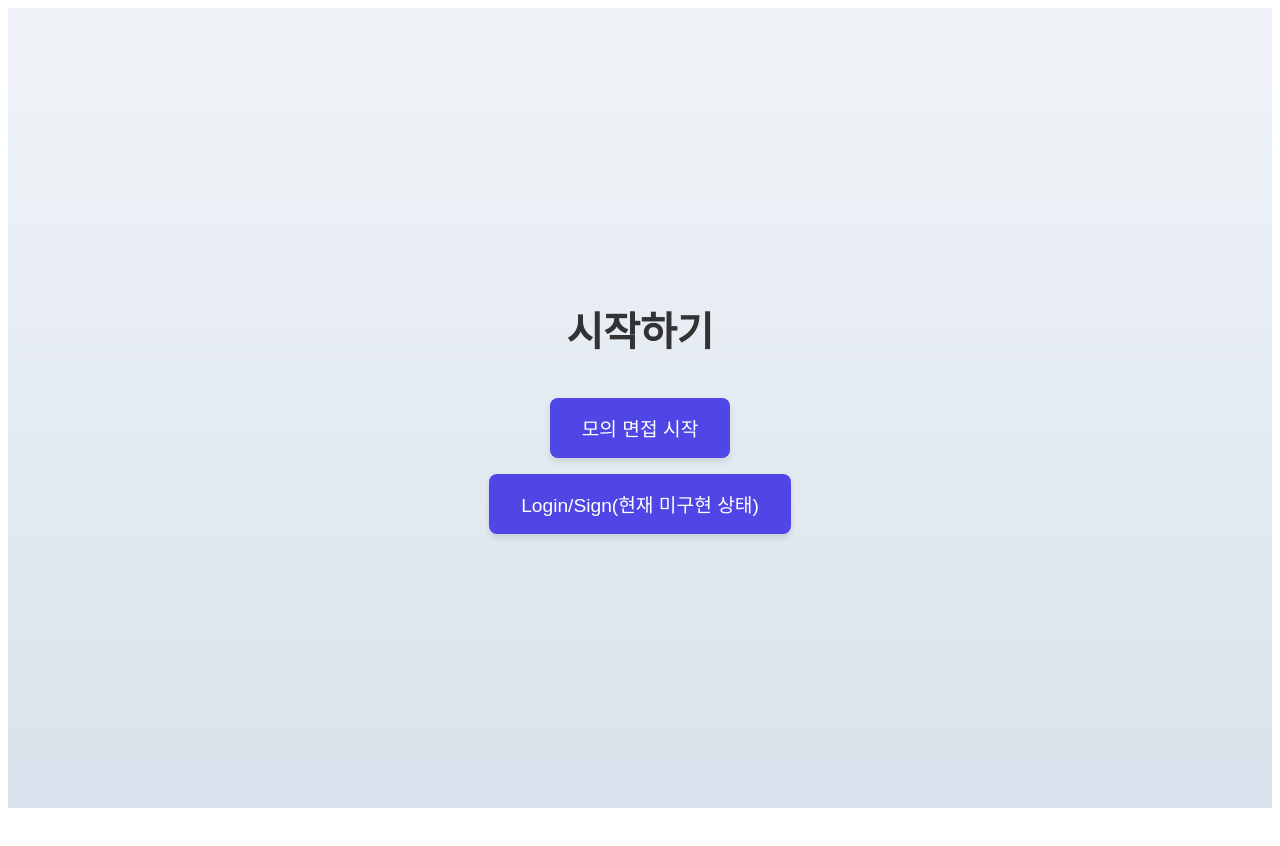
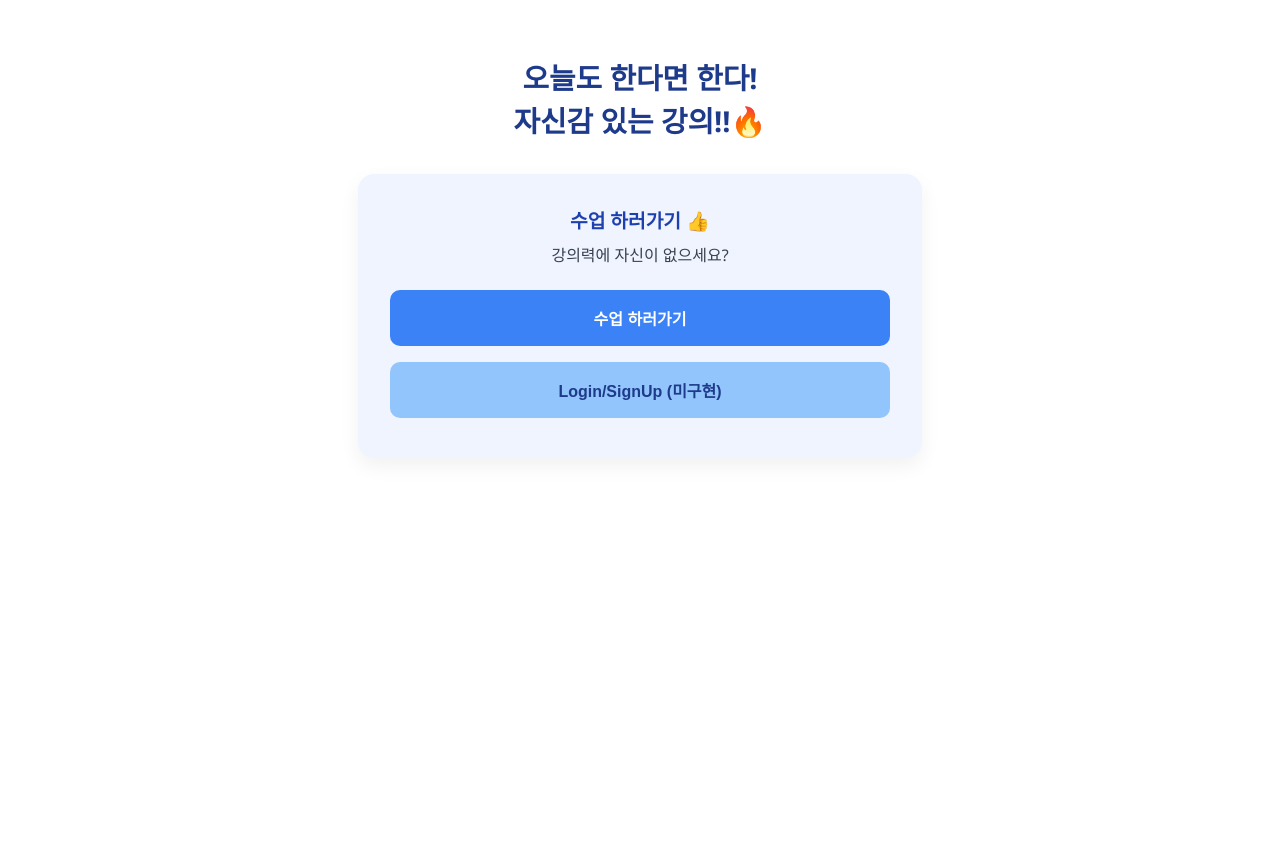
Before and after one commit to Capstone-2025-Spring/Frontend, a React (Create React App) app: page / in a window 1280 px wide. Shown: the top 846 px of the page. Before the commit the page ends 816 px from the top, so only its background shows below. Built offline with nearby package versions, Linux system fonts and the light colour scheme.

Commit message:
UI 설계 demo - mockData

```diff
--- a/src/pages/MainPage.js
+++ b/src/pages/MainPage.js
@@ -2,64 +2,93 @@ import React from "react";
 import { useNavigate } from "react-router-dom";
 
 const MainPage = () => {
+  const navigate = useNavigate();
+
   const containerStyle = {
+    minHeight: "100vh",
+    background: "#ffffff", // 배경 흰색
+    padding: "3rem 1rem",
+    color: "#1e3a8a", // 텍스트 파란색
+    fontFamily: "'Segoe UI', Tahoma, Geneva, Verdana, sans-serif",
     display: "flex",
     flexDirection: "column",
     alignItems: "center",
-    justifyContent: "center",
-    height: "100vh",
-    background: "linear-gradient(to bottom, #f0f4f8, #d9e2ec)",
-    fontFamily: "'Segoe UI', Tahoma, Geneva, Verdana, sans-serif",
   };
 
-  const titleStyle = {
-    fontSize: "2.5rem",
+  const sloganStyle = {
+    fontSize: "1.8rem",
+    fontWeight: "bold",
     marginBottom: "2rem",
-    color: "#333",
+    textAlign: "center",
+    lineHeight: 1.5,
+    color: "#1e3a8a", // 짙은 파랑
+  };
+
+  const cardStyle = {
+    backgroundColor: "#f0f4ff", // 연한 파란 배경
+    color: "#1e40af", // 카드 내부 글씨 파란색
+    borderRadius: "16px",
+    padding: "2rem",
+    width: "100%",
+    maxWidth: "500px",
+    boxShadow: "0 8px 20px rgba(0,0,0,0.06)",
+    marginBottom: "2rem",
+    textAlign: "center",
+  };
+
+  const cardTitle = {
+    fontSize: "1.2rem",
+    fontWeight: "bold",
+    marginBottom: "0.5rem",
+  };
+
+  const cardText = {
+    marginBottom: "1rem",
+    color: "#374151", // 약간 진한 회색
   };
 
   const buttonStyle = {
     padding: "1rem 2rem",
-    margin: "0.5rem",
-    fontSize: "1.2rem",
-    borderRadius: "8px",
+    borderRadius: "10px",
     border: "none",
-    backgroundColor: "#4f46e5",
+    backgroundColor: "#3b82f6", // 파란 버튼
     color: "#fff",
+    fontSize: "1rem",
+    fontWeight: "bold",
     cursor: "pointer",
-    boxShadow: "0 4px 6px rgba(0, 0, 0, 0.1)",
-    transition: "background-color 0.3s ease",
+    margin: "0.5rem 0",
+    width: "100%",
+    transition: "all 0.2s ease-in-out",
   };
 
-  const hoverButtonStyle = {
+  const secondaryButtonStyle = {
     ...buttonStyle,
-    backgroundColor: "#4338ca",
+    backgroundColor: "#93c5fd", // 연한 파랑
+    color: "#1e3a8a",
   };
-
-  // 간단한 hover 효과 구현
-  const [hoveredButton, setHoveredButton] = React.useState(null);
-
-  const navigate = useNavigate();
 
   return (
     <div style={containerStyle}>
-      <h1 style={titleStyle}>시작하기</h1>
-      <button
-        style={hoveredButton === "start" ? hoverButtonStyle : buttonStyle}
-        onMouseEnter={() => setHoveredButton("start")}
-        onMouseLeave={() => setHoveredButton(null)}
-        onClick={() => navigate("/checkMedia")}
-      >
-        모의 면접 시작
-      </button>
-      <button
-        style={hoveredButton === "write" ? hoverButtonStyle : buttonStyle}
-        onMouseEnter={() => setHoveredButton("write")}
-        onMouseLeave={() => setHoveredButton(null)}
-      >
-        Login/Sign(현재 미구현 상태)
-      </button>
-      {/* 채용 일정 및 최신 뉴스 컴포넌트 추가 */}
+      <div style={sloganStyle}>
+        오늘도 한다면 한다! <br />
+        자신감 있는 강의!!🔥
+      </div>
+
+      <div style={cardStyle}>
+        <div style={cardTitle}>수업 하러가기 👍</div>
+        <div style={cardText}>
+          강의력에 자신이 없으세요? <br />
+        </div>
+        <button style={buttonStyle} onClick={() => navigate("/checkMedia")}>
+          수업 하러가기
+        </button>
+        <button
+          style={secondaryButtonStyle}
+          onClick={() => navigate("/question")}
+        >
+          Login/SignUp (미구현)
+        </button>
+      </div>
     </div>
   );
 };
--- a/src/pages/QuestionPage.js
+++ b/src/pages/QuestionPage.js
@@ -4,25 +4,16 @@ import { useNavigate } from "react-router-dom";
 const QuestionPage = () => {
   const [questions, setQuestions] = useState("");
   const [isHovered, setIsHovered] = useState(false);
-  const navigate = useNavigate(); // 페이지 이동 훅
+  const navigate = useNavigate();
 
-  const handleSubmit = (e) => {
-    e.preventDefault();
-
-    // if (!questions.trim()) {
-    //   alert("질문을 입력해주세요!");
-    //   return;
-    // }
-
+  const handleNext = () => {
     console.log("입력된 질문:", questions);
-
-    // SettingPage로 이동
     navigate("/settings", {
-      state: { questions }, // 원한다면 질문 내용 전달 가능
+      state: { questions },
     });
   };
 
-  // 스타일 정의
+  // 스타일
   const containerStyle = {
     display: "flex",
     flexDirection: "column",
@@ -31,10 +22,11 @@ const QuestionPage = () => {
     height: "100vh",
     backgroundColor: "#f9fafb",
     fontFamily: "'Segoe UI', Tahoma, Geneva, Verdana, sans-serif",
+    padding: "2rem",
   };
 
-  const formStyle = {
-    width: "90%",
+  const boxStyle = {
+    width: "100%",
     maxWidth: "600px",
     backgroundColor: "#ffffff",
     padding: "2rem",
@@ -45,7 +37,6 @@ const QuestionPage = () => {
   const textareaStyle = {
     width: "100%",
     height: "150px",
-    padding: "1rem",
     fontSize: "1rem",
     borderRadius: "8px",
     border: "1px solid #ccc",
@@ -58,24 +49,44 @@ const QuestionPage = () => {
     fontSize: "1.1rem",
     borderRadius: "8px",
     border: "none",
-    backgroundColor: "#10b981", // emerald-500
+    backgroundColor: "#10b981",
     color: "#fff",
     cursor: "pointer",
     transition: "background-color 0.3s ease",
   };
 
+  const noticeStyle = {
+    fontSize: "0.95rem",
+    lineHeight: "1.6",
+    color: "#444",
+    marginBottom: "2rem",
+  };
+
   return (
     <div style={containerStyle}>
-      <form style={formStyle} onSubmit={handleSubmit}>
-        <h1>임시 페이지</h1>
+      <div style={boxStyle}>
+        <h2 style={{ marginBottom: "1rem" }}>📌 서비스 이용 시 주의사항</h2>
+        <div style={noticeStyle}>
+          <p>1. 본 서비스는 면접 녹화 및 음성 분석 기능을 포함하고 있습니다.</p>
+          <p>
+            2. 수집된 데이터는 분석 및 리포트 생성에만 사용되며, 외부로 유출되지
+            않습니다.
+          </p>
+          <p>
+            3. 음성 및 영상 녹화 시 개인정보가 포함되지 않도록 주의해주세요.
+          </p>
+          <p>4. 분석 결과는 참고용이며, 실제 면접 결과와 다를 수 있습니다.</p>
+        </div>
+
         <textarea
           value={questions}
           onChange={(e) => setQuestions(e.target.value)}
-          placeholder="질문을 입력하세요."
+          placeholder="빈 텍스트 공간"
           style={textareaStyle}
         />
+
         <button
-          type="submit"
+          onClick={handleNext}
           style={{
             ...buttonStyle,
             backgroundColor: isHovered
@@ -87,7 +98,7 @@ const QuestionPage = () => {
         >
           다음
         </button>
-      </form>
+      </div>
     </div>
   );
 };
--- a/src/pages/RecordingPage.js
+++ b/src/pages/RecordingPage.js
@@ -38,6 +38,12 @@ const RecordingPage = () => {
     } else {
       startRecording();
       startAudioRecording();
+
+      const recorder = mediaRecorder;
+      if (recorder && recorder.state === "inactive") {
+        recorder.start(); // ✅ 이 줄 꼭 추가!
+        console.log("🎥 MediaRecorder started");
+      }
     }
   };
 
--- a/src/pages/ReportPage.js
+++ b/src/pages/ReportPage.js
@@ -56,7 +56,7 @@ const ReportPage = () => {
 
   return (
     <div style={containerStyle}>
-      <h2 style={titleStyle}>면접 분석 리포트</h2>
+      <h2 style={titleStyle}>분석 레포트</h2>
 
       <section style={sectionStyle}>
         <h3 style={sectionTitleStyle}>1. 어휘 분석 - 부적절 사용 예시</h3>
```
